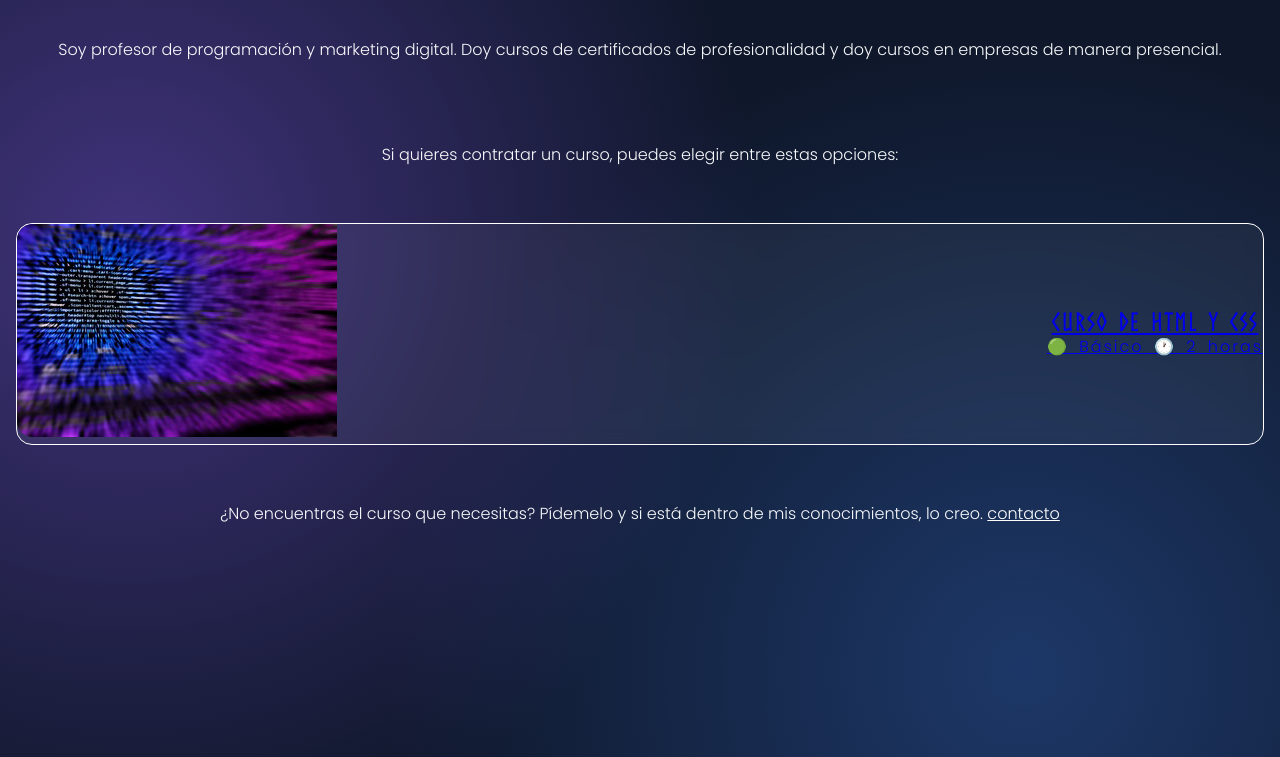
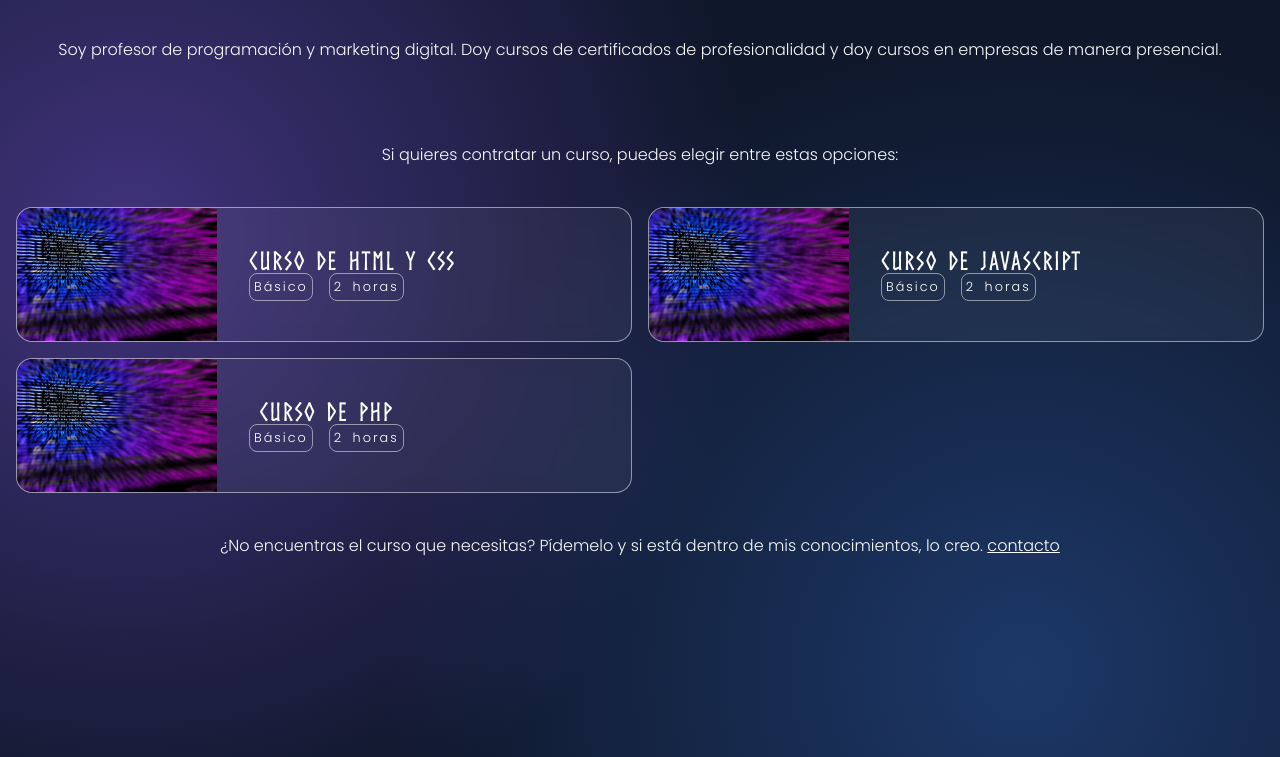
Before and after one commit to iker777/ikeralvarez, an Astro site: page /profesor in a window 1280 px wide. Shown: the part 107-864 px from the top of the page. Built offline with nearby package versions, Linux system fonts and the light colour scheme; Astro itself is replaced by a stand-in of ours.

Commit message:
Setting the form

```diff
--- a/src/components/NavMenu.astro
+++ b/src/components/NavMenu.astro
@@ -22,7 +22,8 @@ import MainComponent from "./MainComponent.astro";
 </script>
 <style>
     .nav {
-        position: absolute;
+        position: fixed;
+        z-index: 100;
         top: 0;
         left: 0;
         width: 100%;
@@ -47,7 +48,9 @@ import MainComponent from "./MainComponent.astro";
         position: absolute;
         top: 0;
         left: 0;
-        padding: 16px;
+        margin: 8px;
+        padding: 8px;
+        border-radius: 8px;
         z-index: 2;
         animation: arrow-animation 1.5s ease-in-out;
         display: flex;
@@ -55,6 +58,7 @@ import MainComponent from "./MainComponent.astro";
         align-items: center;
         flex-direction: column;
         pointer-events: all;
+        backdrop-filter: blur(4px);
     }
 
     .nav__arrow {
@@ -101,4 +105,12 @@ import MainComponent from "./MainComponent.astro";
         left: 0;
         background-color: var(--color-shadow);
     }
+    @media (max-width: 1026px) {
+        .nav__arrow {
+            width: 28px;
+        }
+        .nav__text {
+            font-size: 12px;
+        }
+    }
 </style>
--- a/src/pages/contacto.astro
+++ b/src/pages/contacto.astro
@@ -42,7 +42,7 @@ import Layout from "../layouts/Layout.astro";
         src="https://challenges.cloudflare.com/turnstile/v0/api.js"
         async
         defer></script>
-      <form class="callme__form" method="POST" data-netlify="true">
+      <form class="callme__form" name="contact__iker" method="POST" data-netlify="true">
         <!-- Campo oculto para Netlify y anti-bots -->
         <input type="hidden" name="form-name" value="contact" />
         <p class="hidden">
--- a/src/pages/profesor.astro
+++ b/src/pages/profesor.astro
@@ -1,6 +1,32 @@
 ---
 import NavMenu from "../components/NavMenu.astro";
 import Layout from "../layouts/Layout.astro";
+const courses = [
+    {
+        title: "Curso de HTML y CSS",
+        difficulty: "Básico",
+        duration: "2 horas",
+        image: "img/coding-bg.jpg",
+        alt: "Curso de HTML y CSS",
+        link: "#",
+    },
+    {
+        title: "Curso de JavaScript",
+        difficulty: "Básico",
+        duration: "2 horas",
+        image: "img/coding-bg.jpg",
+        alt: "Curso de HTML y CSS",
+        link: "#",
+    },
+    {
+        title: "Curso de PHP",
+        difficulty: "Básico",
+        duration: "2 horas",
+        image: "img/coding-bg.jpg",
+        alt: "Curso de HTML y CSS",
+        link: "#",
+    },
+];
 ---
 
 <Layout>
@@ -16,54 +42,28 @@ import Layout from "../layouts/Layout.astro";
             Si quieres contratar un curso, puedes elegir entre estas opciones:
         </p>
         <div class="card-container">
-            <a href="#" class="card__link">
-                <div class="card">
-                    <div class="card__imgCont">
-                        <img src="img/coding-bg.jpg" alt="" class="card__img" />
-                    </div>
-                    <div class="card__textCont">
-                        <h2 class="card__h2">Curso de HTML y CSS</h2>
-                        <div class="card__pillCont">
-                            <span class="card__pill">🟢 Básico</span>
-                            <span class="card__pill">🕐 2 horas</span>
+            {
+                courses.map((course) => (
+                    <a href={course.link} class="card">
+                        <img
+                            src={course.image}
+                            alt={course.alt}
+                            class="card__img"
+                        />
+                        <div class="card__textCont">
+                            <h2 class="card__h2">{course.title}</h2>
+                            <div class="card__pillCont">
+                                <span class="card__pill">
+                                    {course.difficulty}
+                                </span>
+                                <span class="card__pill">
+                                    {course.duration}
+                                </span>
+                            </div>
                         </div>
-                    </div>
-                </div>
-            </a>
-            <!-- <div class="card">
-                <h2 class="card__h2">Curso de JavaScript</h2>
-                <a href="#" class="card__btn">Ver más</a>
-            </div>
-            <div class="card">
-                <h2 class="card__h2">Curso de PHP</h2>
-                <a href="#" class="card__btn">Ver más</a>
-            </div>
-            <div class="card">
-                <h2 class="card__h2">
-                    Cursos de creación de plantillas con Wordpress
-                </h2>
-                <a href="#" class="card__btn">Ver más</a>
-            </div>
-            <div class="card">
-                <h2 class="card__h2">Cursos de creación de tiendas online</h2>
-                <a href="#" class="card__btn">Ver más</a>
-            </div>
-            <div class="card">
-                <h2 class="card__h2">Cursos de creación de SEO</h2>
-                <a href="#" class="card__btn">Ver más</a>
-            </div>
-            <div class="card">
-                <h2 class="card__h2">Cursos de integración de APIs</h2>
-                <a href="#" class="card__btn">Ver más</a>
-            </div>
-            <div class="card">
-                <h2 class="card__h2">Curso de Google Analytics</h2>
-                <a href="#" class="card__btn">Ver más</a>
-            </div>
-            <div class="card">
-                <h2 class="card__h2">Curso de Mailchimp</h2>
-                <a href="#" class="card__btn">Ver más</a>
-            </div> -->
+                    </a>
+                ))
+            }
         </div>
         <p class="prof__p">
             ¿No encuentras el curso que necesitas? Pídemelo y si está dentro de
@@ -89,61 +89,58 @@ import Layout from "../layouts/Layout.astro";
     }
     .card-container {
         width: 100%;
-        display: flex;
-        justify-content: center;
-        align-items: center;
-        flex-direction: column;
-    }
-    .card__link {
-        width: 100%;
-        margin: 16px;
+        display: grid;
+        grid-template-columns: 1fr 1fr;
+        gap: 16px;
     }
     .card {
+        width: 100%;
         background-color: rgba(255, 255, 255, 0.05);
         backdrop-filter: blur(8px);
         word-spacing: 4px;
         letter-spacing: 2px;
         border-radius: 16px;
-        width: 100%;
         display: flex;
-        justify-content: space-between;
+        justify-content: start;
         align-items: center;
-        border: 1px solid white;
+        border: 0.5px solid rgba(255, 255, 255, 0.5);
+        gap: 32px;
+        color: white;
+        text-decoration: none;
+        transition: background-color 0.5s ease;
     }
-    .card__imgCont {
-        max-height: 100%;
+    .card:hover {
+        background-color: rgba(255, 255, 255, 0.1);
+        border: 0.5px solid rgba(255, 255, 255);
+    }
+    .card:hover .card__pill {
+        border: 0.5px solid rgba(255, 255, 255);
+    }
+    .card:active {
+        background-color: rgba(255, 255, 255, 0.25);
     }
     .card__img {
         border-radius: 16px 0 0 16px;
-        position: relative;
-        top: 0;
-        left: 0;
-        width: 100%;
+        min-width: 100px;
+        max-width: 200px;
     }
-    /* .card__btn {
-        width: 100%;
-        text-align: center;
-        text-decoration: none;
-        background: var(--color-accent-purple);
-        padding: 16px;
-        border: none;
+    .card__textCont {
+        height: -webkit-fill-available;
+        display: flex;
+        flex-direction: column;
+        justify-content: space-between;
+        padding: 16px 0;
+    }
+    .card__pillCont {
+        display: flex;
+        gap: 16px;
+    }
+    .card__pill {
+        border: 0.5px solid rgba(255, 255, 255, 0.5);
+        padding: 4px;
         border-radius: 8px;
-        font-size: 24px;
-        font-family: "Norse";
-        color: white;
-        border-radius: 8px;
-        cursor: pointer;
-        transition:
-            background-color 0.3s ease,
-            transform 0.3s ease;
+        font-size: 0.8em;
     }
-    .card__btn:hover {
-        background: var(--color-accent-purple-hover);
-        transform: scale(1.05);
-    }
-    .card__btn:active {
-        background-color: var(--color-accent-purple);
-    } */
     .prof__contacto {
         color: white;
         text-decoration: underline;
@@ -155,7 +152,7 @@ import Layout from "../layouts/Layout.astro";
     }
     @media (max-width: 1024px) {
         .card-container {
-            grid-template: 9fr / 1fr;
+            grid-template-columns: 1fr;
         }
     }
 </style>
```
